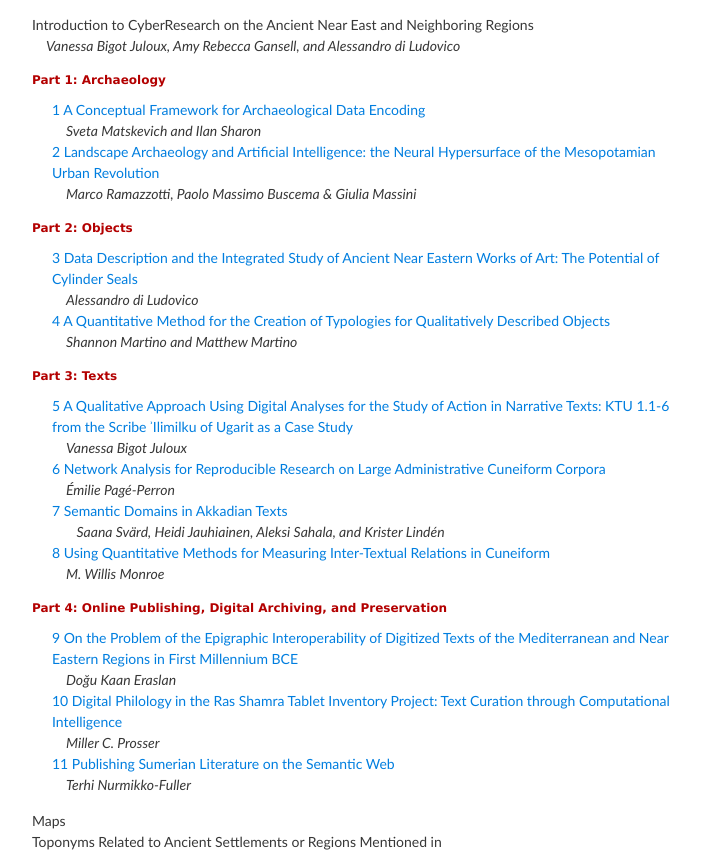
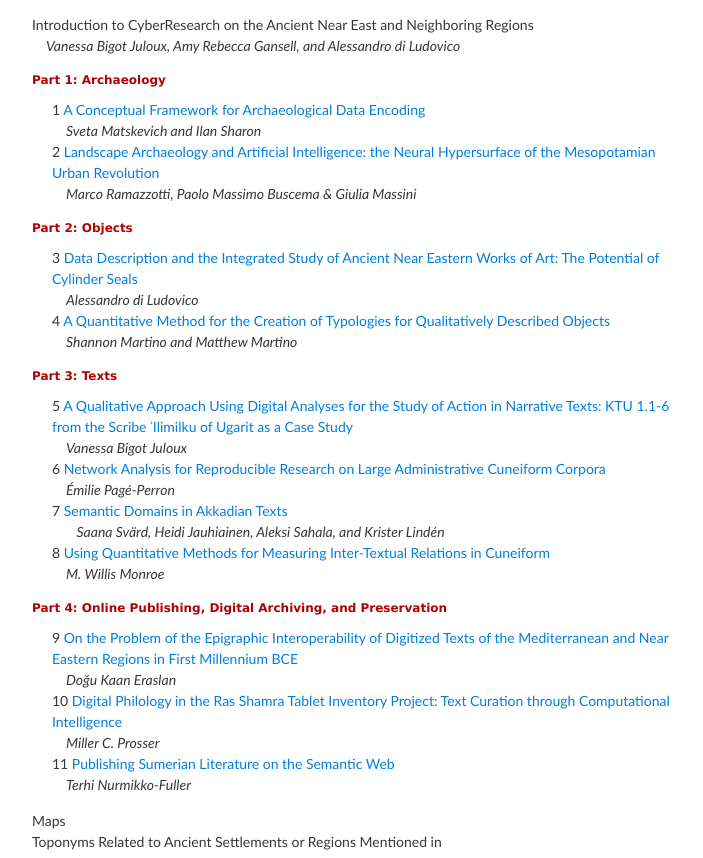
Before and after one commit to vbigot-juloux/ane-research-humanities, a Jekyll site: the page built from docs/CyberResearch-vol1.md, in a window 1280 px wide and 1400 px high, scrolled down 1595 px. Shown: the part 159-1017 px from the top of the window, without its empty margins (288-991 px from the left). Built offline with Jekyll 4.4.1, drawn with Linux system fonts in a browser that asks for light colours; comment, search, counter and statistics services are not loaded; the repository's description, which GitHub fills in, is left out.

Commit message:
Update CyberResearch-vol1.md

```diff
--- a/docs/CyberResearch-vol1.md
+++ b/docs/CyberResearch-vol1.md
@@ -81,39 +81,39 @@ _by (surnames) alphabetic order_<br />
 
 <h4 style="color:#b30000; font-size: 12px">Part 1: Archaeology</h4>
 <ul style="list-style-type: none; ">
-<li><a name="chapt1"></a><a href="CyberResearch-vol1-abstracts.html#chapt1">1 A Conceptual Framework for Archaeological Data Encoding</a><br />
+<li>1 <a name="chapt1"></a><a href="CyberResearch-vol1-abstracts.html#chapt1">A Conceptual Framework for Archaeological Data Encoding</a><br />
   <span style="padding-left: 1em"><em>Sveta Matskevich and Ilan Sharon</em></span></li>
-<li><a href="CyberResearch-vol1-abstracts.html#chapt2">2 Landscape Archaeology and Artificial Intelligence: the Neural Hypersurface of the Mesopotamian Urban Revolution</a><br />
+<li>2 <a href="CyberResearch-vol1-abstracts.html#chapt2">Landscape Archaeology and Artificial Intelligence: the Neural Hypersurface of the Mesopotamian Urban Revolution</a><br />
 <span style="padding-left: 1em"><em>Marco Ramazzotti, Paolo Massimo Buscema & Giulia Massini</em></span></li>
   </ul>
 
 <h4 style="color:#b30000; font-size: 12px">Part 2: Objects</h4>
 <ul style="list-style-type: none ">
-<li><a href="CyberResearch-vol1-abstracts.html#chapt3">3 Data Description and the Integrated Study of Ancient Near Eastern Works of Art: The Potential of Cylinder Seals</a><br />
+<li>3 <a href="CyberResearch-vol1-abstracts.html#chapt3">Data Description and the Integrated Study of Ancient Near Eastern Works of Art: The Potential of Cylinder Seals</a><br />
   <span style="padding-left: 1em"><em>Alessandro di Ludovico</em></span></li>
-<li><a href="CyberResearch-vol1-abstracts.html#chapt4">4 A Quantitative Method for the Creation of Typologies for Qualitatively Described Objects</a><br />
+<li>4 <a href="CyberResearch-vol1-abstracts.html#chapt4">A Quantitative Method for the Creation of Typologies for Qualitatively Described Objects</a><br />
   <span style="padding-left: 1em"><em>Shannon Martino and Matthew Martino</em></span></li>
   </ul>
 
 <h4 style="color:#b30000; font-size: 12px">Part 3: Texts</h4>
 <ul style="list-style-type: none ">
-<li><a href="CyberResearch-vol1-abstracts.html#chapt5">5 A Qualitative Approach Using Digital Analyses for the Study of Action in Narrative Texts:  <span style="font-variant: small-caps;">KTU</span> 1.1-6 from the Scribe ʾIlimilku of Ugarit as a Case Study</a><br />
+<li>5 <a href="CyberResearch-vol1-abstracts.html#chapt5">A Qualitative Approach Using Digital Analyses for the Study of Action in Narrative Texts:  <span style="font-variant: small-caps;">KTU</span> 1.1-6 from the Scribe ʾIlimilku of Ugarit as a Case Study</a><br />
   <span style="padding-left: 1em"><em>Vanessa Bigot Juloux</em></span></li>
-<li><a href="CyberResearch-vol1-abstracts.html#chapt6">6 Network Analysis for Reproducible Research on Large Administrative Cuneiform Corpora</a><br />
+<li>6 <a href="CyberResearch-vol1-abstracts.html#chapt6">Network Analysis for Reproducible Research on Large Administrative Cuneiform Corpora</a><br />
   <span style="padding-left: 1em"><em>Émilie Pagé-Perron </em></span></li>
-	<li><a href="CyberResearch-vol1-abstracts.html#chapt7">7 Semantic Domains in Akkadian Texts</a><br />
+<li>7 <a href="CyberResearch-vol1-abstracts.html#chapt7">Semantic Domains in Akkadian Texts</a><br />
  <span style="padding-left: 1em"><em>Saana Svärd, Heidi Jauhiainen, Aleksi Sahala, and Krister Lindén </em></span></li>
- <li><a href="CyberResearch-vol1-abstracts.html#chapt8">8 Using Quantitative Methods for Measuring Inter-Textual Relations in Cuneiform</a><br />
+ <li>8 <a href="CyberResearch-vol1-abstracts.html#chapt8">Using Quantitative Methods for Measuring Inter-Textual Relations in Cuneiform</a><br />
    <span style="padding-left: 1em"><em>M. Willis Monroe</em></span></li>
   </ul>
 
 <h4 style="color:#b30000; font-size: 12px">Part 4: Online Publishing, Digital Archiving, and Preservation</h4>
 <ul style="list-style-type: none ">
-<li><a href="CyberResearch-vol1-abstracts.html#chapt9">9 On the Problem of the Epigraphic Interoperability of Digitized Texts of the Mediterranean and Near Eastern Regions in First Millennium <span style="font-variant: small-caps;">BCE</span></a><br />
+<li>9 <a href="CyberResearch-vol1-abstracts.html#chapt9">On the Problem of the Epigraphic Interoperability of Digitized Texts of the Mediterranean and Near Eastern Regions in First Millennium <span style="font-variant: small-caps;">BCE</span></a><br />
   <span style="padding-left: 1em"><em>Doğu Kaan Eraslan</em></span></li>
-<li><a href="CyberResearch-vol1-abstracts.html#chapt10">10 Digital Philology in the Ras Shamra Tablet Inventory Project: Text Curation through Computational Intelligence</a><br />
+<li>10 <a href="CyberResearch-vol1-abstracts.html#chapt10">Digital Philology in the Ras Shamra Tablet Inventory Project: Text Curation through Computational Intelligence</a><br />
   <span style="padding-left: 1em"><em>Miller C. Prosser</em></span></li>
-<li><a href="CyberResearch-vol1-abstracts.html#chapt11">11 Publishing Sumerian Literature on the Semantic Web</a><br />
+<li>11 <a href="CyberResearch-vol1-abstracts.html#chapt11">Publishing Sumerian Literature on the Semantic Web</a><br />
   <span style="padding-left:1em"><em>Terhi Nurmikko-Fuller</em></span></li>
 </ul>
 
```
